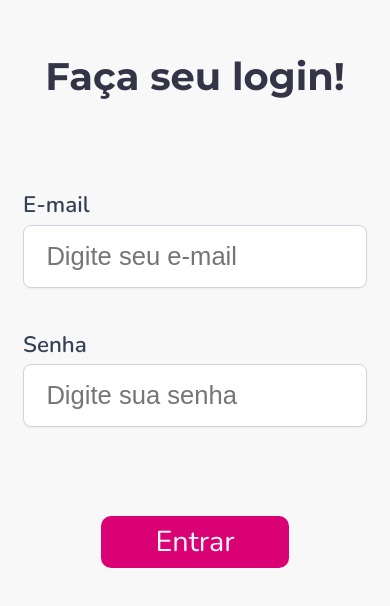
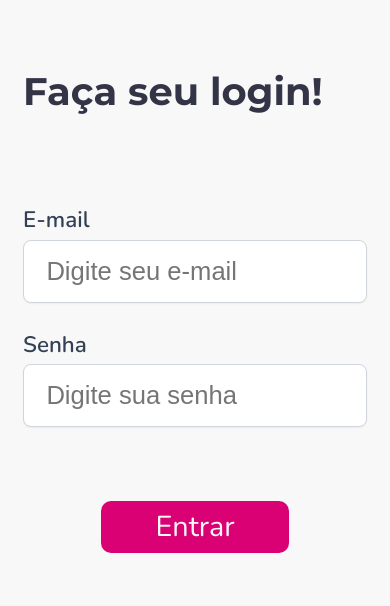
Before and after one commit to JessieZan/frontend-desafioilab, a React (Vite) app in the folder project-frontend-ilab-eqp3/: page / in a window 390 px wide. Shown: the part 112-718 px from the top of the page. Built offline with nearby package versions, Linux system fonts and the light colour scheme.

Commit message:
estilizacao

```diff
--- a/project-frontend-ilab-eqp3/package.json
+++ b/project-frontend-ilab-eqp3/package.json
@@ -9,7 +9,8 @@
   },
   "dependencies": {
     "react": "^17.0.2",
-    "react-dom": "^17.0.2"
+    "react-dom": "^17.0.2",
+    "react-toastify": "^8.2.0"
   },
   "devDependencies": {
     "@vitejs/plugin-react": "^1.0.7",
--- a/project-frontend-ilab-eqp3/src/App.jsx
+++ b/project-frontend-ilab-eqp3/src/App.jsx
@@ -1,16 +1,45 @@
 import Button from './components/Button'
 import {useState} from 'react';
+import 'react-toastify/dist/ReactToastify.css';
+import { ToastContainer, toast } from 'react-toastify';
 
 
 function App() {
 
   const [email, setEmail] = useState('');
   const [senha, setSenha] = useState('');
+  const [usuarioNaoExiste, setUsuarioNaoExiste] = useState(true);
+
+  async function handleLogin(e) {
+    e.preventDefault();
+
+    if(usuarioNaoExiste) {
+      return toast.error('Usuário não existe!', {
+        position: "top-right",
+        autoClose: 5000,
+        hideProgressBar: false,
+        closeOnClick: true,
+        pauseOnHover: false,
+        draggable: true,
+        progress: undefined,
+      });
+    }
+
+    return toast.success('Login bem sucedido!', {
+      position: "top-right",
+      autoClose: 5000,
+      hideProgressBar: false,
+      closeOnClick: true,
+      pauseOnHover: false,
+      draggable: true,
+      progress: undefined,
+    });
+  }
 
 
   return (
     <main className="tela_login">
-      {/* <ToastContainer
+      <ToastContainer
         className="toast-error"
         position="top-right"
         autoClose={2000}
@@ -22,15 +51,12 @@ function App() {
         draggable
         pauseOnHover={false}
         theme="colored"
-      /> */}
-      <section className="tela_login_esquerda">
-        <h2 className="tela_login_esquerda_titulo">Gerencia todos os pagamentos da sua empresa em um só lugar.</h2>
-      </section>
+      />
 
       <section className="tela_login_direita">
         <h2 className="tela_login_direita_titulo">Faça seu login!</h2>
 
-        <form>
+        <form onSubmit={handleLogin}>
           <div className="form_input email_login">
             <label htmlFor="input-email" className="form_label_login">E-mail</label>
             <input
@@ -51,7 +77,7 @@ function App() {
               name="input-senha"
               placeholder="Digite sua senha"
               value={senha}
-              onChange={e => setEmail(senha.target.value)}
+              onChange={e => setSenha(e.target.value)}
               required
             />
           </div>
--- a/project-frontend-ilab-eqp3/src/index.css
+++ b/project-frontend-ilab-eqp3/src/index.css
@@ -31,37 +31,10 @@ code {
   width: 100vw;
   display: flex;
   align-items: center;
+  justify-content: center;
   background-color: #F8F8F9;
 }
 
-.tela_login_esquerda {
-  background-image: url('../../assets/background-tela-login.png');
-  background-size: cover;
-  background-repeat: no-repeat;
-  width: 30%;
-  height: 100%;
-  display: flex;
-}
-
-.tela_login_esquerda_titulo {
-  font-family: Montserrat;
-  font-style: normal;
-  font-weight: 600;
-  font-size: 2.4rem;
-  line-height: 130%;
-  color: var(--verde-forte);
-  margin: 16rem 4.7rem 0 4.7rem;
-  text-align: center;
-}
-
-
-.tela_login_direita {
-  width: 70%;
-  display: flex;
-  flex-direction: column;
-  justify-content: center;
-  align-items: center;
-}
 
 .tela_login_direita_titulo {
   font-family: Montserrat;
@@ -109,67 +82,7 @@ input {
   margin-bottom: 0.6rem;
 }
 
-.form-error {
-  color: #E70000;
-  font-family: Inter;
-  font-size: 1.0rem;
-  line-height: 20px;
-  margin-top: 0.5rem;
-  margin-bottom: 0.8rem;
-}
-
-.senha_login{
-  position: relative;
-}
-
-.tela_login_direita_esqueceu_senha {
-  font-family: Nunito;
-  font-weight: 600;
-  font-size: 1.4rem;
-  text-decoration-line: underline;
-  color: var(--rosa-forte);
-  position: absolute;
-  left: 60%;
-}
 
 .tela_login_direita_div_botao {
   margin-top: 4.6rem;
 }
-
-.tela_login_direita_botao_login {
-  font-family: Nunito;
-  font-size: 1.8rem;
-  line-height: 2.5rem;
-  color: #F8F8F9;
-  border-radius: 10px;
-  background-color: #DA0175;
-  padding: 6px 55px;
-  width: 100%;
-}
-
-.tela_login_direita_form_nao-possui {
-  font-family: Nunito;
-  font-size: 1.4rem;
-  line-height: 130%;
-  color: #3F3F55;
-  margin-top: 1.5rem;
-}
-
-.tela_login_direita_form_nao-possui_cadastre-se {
-  color: var(--rosa-forte);
-  font-weight: bold;
-  text-decoration: underline;
-}
-
-@media (max-width: 768px) {
-  .tela_login_esquerda {
-    display: none;
-  }
-
-  .tela_login_direita {
-    width: 100vw;
-  }
-}
-.botao{
-  margin-top: 15px;
-}
```
Also changed, not shown: 1 other file (tests, documents, lock files or other folders).
